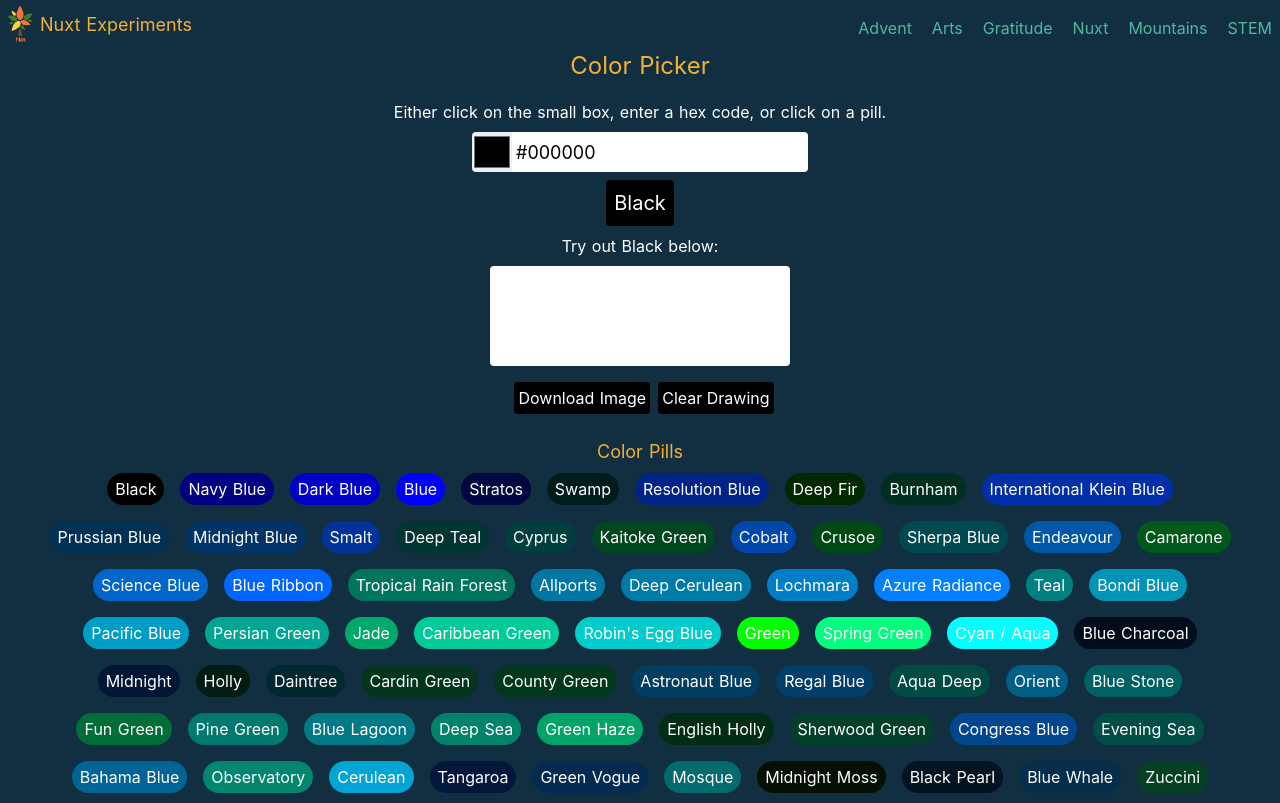
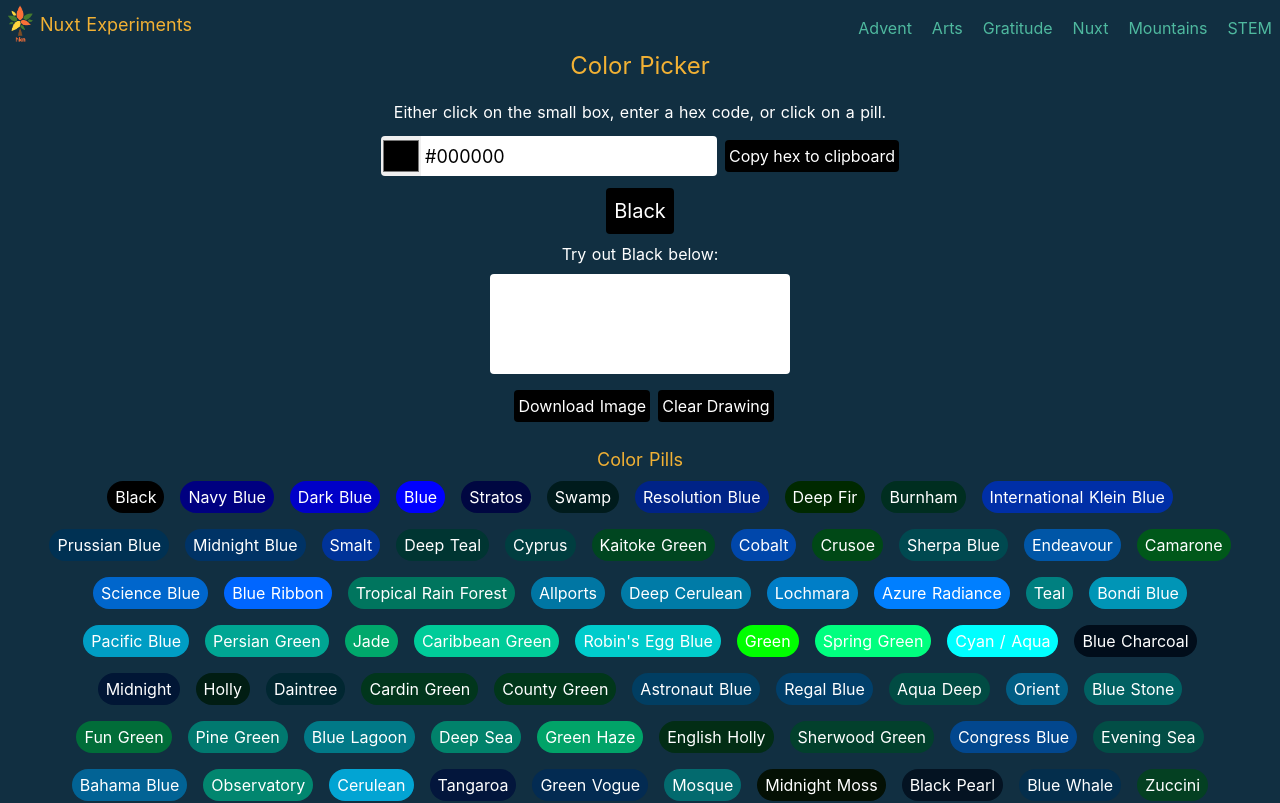
Before and after one commit to ethyl2/nuxt-experiment, a Nuxt app: page /arts/color-picker in a window 1280 px wide. Shown: the top 803 px of the page. Built offline with nearby package versions, Linux system fonts and the light colour scheme.

Commit message:
Feat: Users can copy hex code by clicking a button

```diff
--- a/pages/arts/color-picker.vue
+++ b/pages/arts/color-picker.vue
@@ -7,6 +7,7 @@
       Either click on the small box, enter a hex code, or click on a pill.
     </p>
     <form class="flex flex-col" @submit.prevent="getColorName">
+      <div class="flex justify-around items-center">
         <div class="flex justify-center items-stretch">
           <input
             v-model="hexColor"
@@ -15,6 +16,7 @@
             @input="handleInputChange"
           />
           <input
+            ref="hexInput"
             v-model="hexColor"
             type="text"
             minlength="6"
@@ -24,6 +26,14 @@
           />
         </div>
         <button
+          type="button"
+          class="ml-2 p-1 bg-black text-white rounded my-2 hover:bg-gray-800"
+          @click="selectText"
+        >
+          Copy hex to clipboard
+        </button>
+      </div>
+      <button
         v-if="!nameColor && hexColor"
         type="submit"
         class="p-1 bg-black text-white rounded my-2 hover:bg-gray-800"
@@ -31,7 +41,6 @@
         Check to see if it has a name
       </button>
     </form>
-    <p v-if="needsName && nameColor" class="py-2">{{ nameColor }}</p>
     <div
       v-if="hexColor"
       class="flex justify-center items-center rounded mx-auto text-xl p-2 m-2"
@@ -39,6 +48,7 @@
     >
       {{ nameColor && !needsName ? nameColor : 'Name me, please!' }}
     </div>
+    <p v-if="needsName && nameColor" class="py-2">{{ nameColor }}</p>
     <form v-if="needsName" class="py-2 rounded" @submit.prevent="addPill">
       <input
         v-model="newName"
@@ -211,6 +221,11 @@ export default {
       const imageUri = c.toDataURL('image/png')
       button.href = imageUri
     },
+    selectText() {
+      const input = this.$refs.hexInput
+      input.select()
+      document.execCommand('copy')
+    },
   },
 }
 </script>
```
Lines whose indentation alone changed are shown as unchanged.
